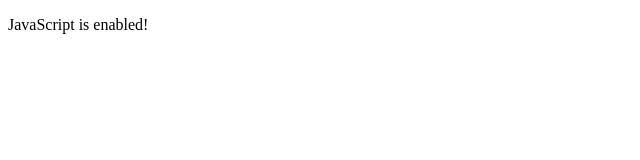
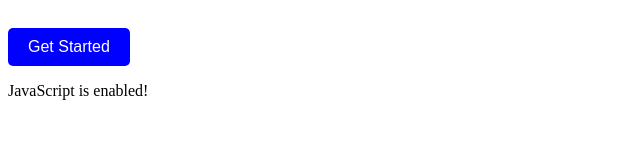
Before and after one commit to Moha-Karie/sample, a plain HTML site: page index.html in a window 1280 px wide. Shown: the whole page, without its empty margins (0-640 px from the left). Drawn offline with Linux system fonts and the light colour scheme.

Commit message:
Added the Getstarted Button

```diff
--- a/index.html
+++ b/index.html
@@ -4,6 +4,16 @@
   <title>JavaScript Test</title>
 </head>
 <body>
+<button style="background-color: blue;
+color:white;
+padding: 10px 20px;
+border: none;
+border-radius: 5px;
+cursor: pointer;
+font-size: 16px;
+margin-top: 20px;
+
+">Get Started</button>
   <noscript>
     <p>JavaScript is disabled!</p>
   </noscript>
```
